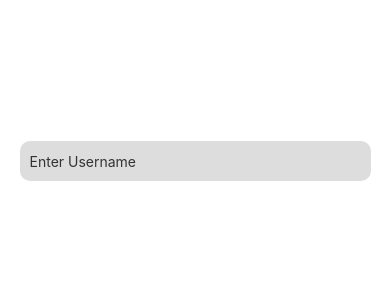
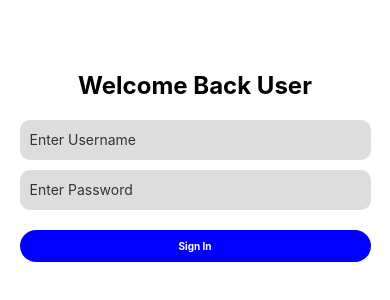
Before and after one commit to collinskoech11/ReactNativeAuthentication, a React Native app in the folder rnauth/: screen / in a window 390 px wide. Shown: the part 256-556 px from the top of the page. Built offline with nearby package versions, Linux system fonts and the light colour scheme.

Commit message:
added dashboard view

```diff
--- a/rnauth/screens/LoginScreen.js
+++ b/rnauth/screens/LoginScreen.js
@@ -1,5 +1,5 @@
 import React from 'react';
-import { View, Text, StyleSheet, TextInput } from 'react-native';
+import { View, Text, StyleSheet, TextInput, TouchableOpacity } from 'react-native';
 
 
  class LoginScreen extends React.Component {
@@ -11,6 +11,9 @@ import { View, Text, StyleSheet, TextInput } from 'react-native';
                 <View
                     style={styles.formWrapper}
                 >
+                    <Text style={styles.welcomeText}>
+                        Welcome Back User
+                    </Text>
                     <View
                          style={styles.formRow}
                     >
@@ -21,6 +24,23 @@ import { View, Text, StyleSheet, TextInput } from 'react-native';
                         />
                     </View>
 
+                    <View
+                         style={styles.formRow}
+                    >
+                        <TextInput
+                            style={styles.textInput}
+                            placeholder="Enter Password"
+                            placeholderTextColor="#333"
+                            secureTextEntry={true}
+                        />
+                    </View>
+                    <TouchableOpacity
+                        style={styles.signinBtn}
+                    >
+                        <Text
+                            style={styles.signinText}
+                        >Sign In</Text>
+                    </TouchableOpacity>
                 </View>
             </View>
         )
@@ -47,5 +67,23 @@ const styles = StyleSheet.create({
         paddingHorizontal: 10,
         borderRadius: 10,
         color: "#333"
+    },
+    welcomeText: {
+        textAlign: "center",
+        marginBottom: 20,
+        fontSize: 24,
+        fontWeight: "bold"
+    },
+    signinBtn: {
+        backgroundColor: "blue",
+        paddingVertical:10,
+        borderRadius: 20,
+        marginTop:10
+    },
+    signinText: {
+        textAlign: "center",
+        color: "#fff",
+        fontSize: 10,
+        fontWeight: "bold"
     }
 })
```
Also changed, not shown: rnauth/screens/DashboardScreen.js (added, +25 -0 lines).
